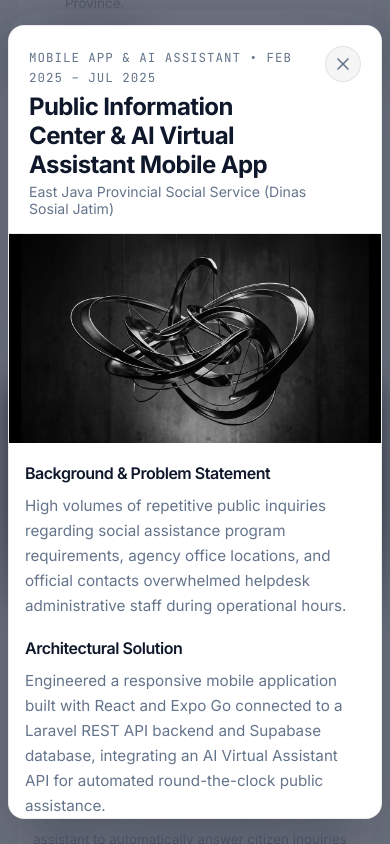
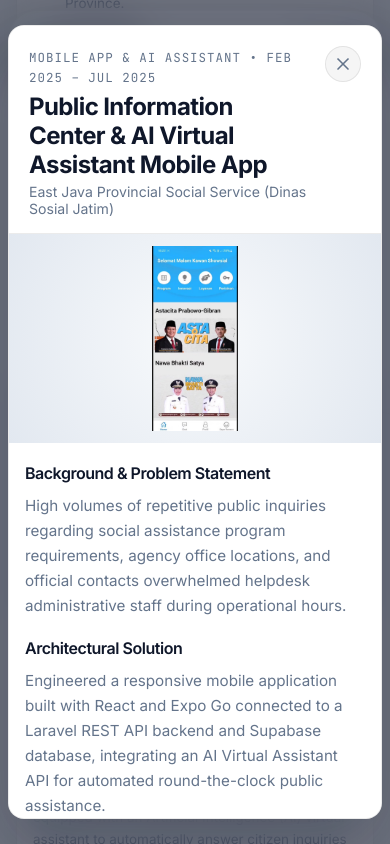
Before and after one commit to KandhiSurya/PortofolioKandhi, a Next.js app: page / in a window 390 px wide. Both pictures are taken after a click on the button 339 px from the left and 4310 px from the top of the page. Shown: the part 3888-4732 px from the top of the page. Built offline with nearby package versions, Linux system fonts and the light colour scheme.

Commit message:
feat(projects): update mobile app project with authentic Showsial Dinsos Jatim screenshot and contain styling

```diff
--- a/src/app/page.module.css
+++ b/src/app/page.module.css
@@ -774,6 +774,26 @@
   cursor: pointer;
 }
 
+.bentoImageFrameMobile {
+  background: radial-gradient(circle at center, rgba(30, 41, 59, 0.45) 0%, rgba(10, 10, 15, 0.95) 100%);
+  display: flex;
+  align-items: center;
+  justify-content: center;
+}
+
+.bentoImageFrameMobile .bentoCoverImage {
+  object-fit: contain;
+  padding: 0.5rem 0;
+}
+
+.bentoImageFrameMobile .bentoHoverOverlay {
+  display: none;
+}
+
+:global([data-theme="light"]) .bentoImageFrameMobile {
+  background: radial-gradient(circle at center, #f8fafc 0%, #e2e8f0 100%);
+}
+
 .bentoCoverImage {
   object-fit: cover;
   transition: transform 0.45s var(--ease-out);
@@ -2086,6 +2106,22 @@
   background: var(--color-liquid-kelp);
 }
 
+.modalImageWrapperMobile {
+  background: radial-gradient(circle at center, rgba(30, 41, 59, 0.45) 0%, rgba(10, 10, 15, 0.95) 100%);
+  display: flex;
+  align-items: center;
+  justify-content: center;
+}
+
+.modalImageWrapperMobile .modalImg {
+  object-fit: contain;
+  padding: 0.75rem 0;
+}
+
+:global([data-theme="light"]) .modalImageWrapperMobile {
+  background: radial-gradient(circle at center, #f8fafc 0%, #e2e8f0 100%);
+}
+
 .modalImg {
   object-fit: cover;
 }
--- a/src/app/page.tsx
+++ b/src/app/page.tsx
@@ -113,7 +113,7 @@ const PROJECTS: Project[] = [
     ],
     impact:
       'Enabled 24/7 self-service public information access while significantly reducing repetitive administrative inquiry workloads for agency staff.',
-    image: '/images/project-2.jpg',
+    image: '/images/project-mobile-dinsos.jpg',
     mockupType: 'mobile',
     tags: ['React', 'Expo Go', 'Laravel', 'PHP', 'Supabase', 'AI API', 'REST API'],
     githubUrl: 'https://github.com/Kryx404/dinsos-mobile-fix',
@@ -820,7 +820,7 @@ export default function Home() {
 
                       {/* Visual Image Preview */}
                       <div
-                        className={styles.bentoImageFrame}
+                        className={`${styles.bentoImageFrame} ${proj.mockupType === 'mobile' ? styles.bentoImageFrameMobile : ''}`}
                         onClick={() => setSelectedProject(proj)}
                         role="button"
                         tabIndex={0}
@@ -1198,7 +1198,7 @@ export default function Home() {
               </button>
             </div>
 
-            <div className={styles.modalImageWrapper}>
+            <div className={`${styles.modalImageWrapper} ${selectedProject.mockupType === 'mobile' ? styles.modalImageWrapperMobile : ''}`}>
               <Image
                 src={selectedProject.image}
                 alt={selectedProject.title}
```
Also changed, not shown: public/images/project-2.jpg, public/images/project-mobile-dinsos.jpg (added).
